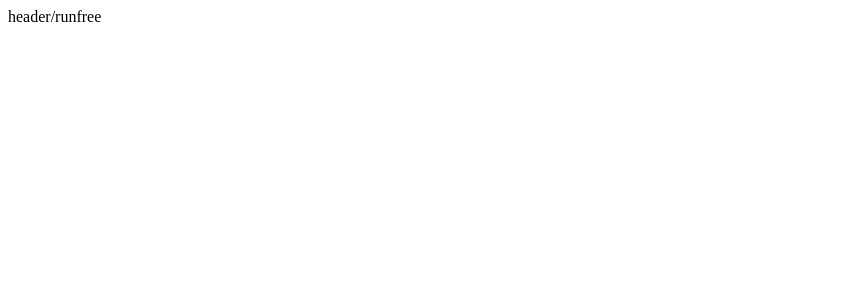
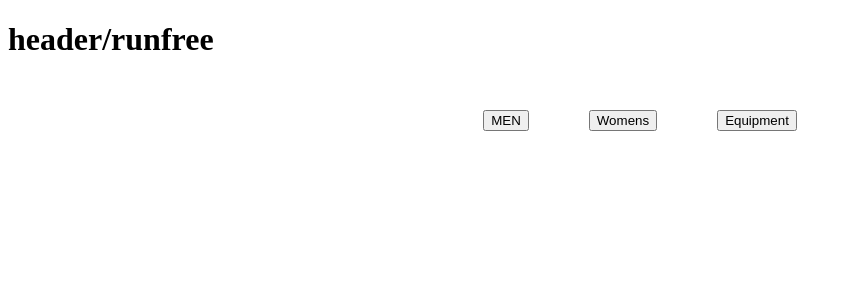
Before and after one commit to D-coding-GH/rfecomdesign, a React (Create React App) app: page / in a window 1280 px wide. Shown: the top 300 px of the page, without its empty margins (0-852 px from the left). Built offline with nearby package versions, Linux system fonts and the light colour scheme; the HTML template or start-up script is replaced by a standard one.

Commit message:
drop down menu created

```diff
--- /dev/null
+++ b/src/components/Header.css
@@ -0,0 +1,4 @@
+.menuPosition {
+    display: flex;
+    justify-content: center
+}
--- a/src/components/Header.js
+++ b/src/components/Header.js
@@ -1,14 +1,27 @@
 import React, { Component } from 'react';
+import Menu from "./Menu";
+import "./Header.css"
+import "./Menu.css"
+
+
 
 class Header extends Component {
-
   render() {
     return (
       <div>
-                <a>header/runfree</a>
+        <h1>header/runfree</h1>
+        <div className="menuPosition">
+          <Menu />
+        </div>
       </div>
     );
   }
 }
 
 export default Header;
+
+
+//.......search
+//.......login
+
+//...IMPORT menu
--- /dev/null
+++ b/src/components/Menu.css
@@ -0,0 +1,24 @@
+
+.menuSpace{
+    display: flex;
+    justify-content: space-evenly;
+    flex-direction: row;
+}
+
+.men{
+    margin: 10px;
+    padding: 20px;
+
+}
+
+.women{
+    margin: 10px;
+    padding: 20px;
+
+}
+
+.equipment{
+    margin: 10px;
+    padding: 20px;
+
+}
--- /dev/null
+++ b/src/components/Menu.js
@@ -0,0 +1,181 @@
+import React, { Component,} from 'react';
+import "./Menu.css"
+
+const Menu = () => {
+    return (
+
+<div className="menuSpace" >
+        <div >
+            <Mens/>
+        </div>
+        <div >
+             <Womens/>
+        </div>
+        <div  >
+             <Equipment/>
+        </div>
+</div>
+    );
+};
+
+
+
+class Mens extends Component {
+
+    dropdownContainer = React.createRef();
+    state = {
+      open: false,
+    };
+    componentDidMount() {
+      document.addEventListener("mousedown", this.handleClickOutside);
+    }
+    componentWillUnmount() {
+      document.removeEventListener("mousedown", this.handleClickOutside);
+    }
+    handleClickOutside = (event) => {
+      if (
+        this.dropdownContainer.current &&
+        !this.dropdownContainer.current.contains(event.target)
+      ) {
+        this.setState({
+          open: false,
+        });
+      }
+    };
+    handleButtonClick = () => {
+      this.setState((state) => {
+        return {
+          open: !state.open,
+        };
+      });
+    };
+
+
+
+    render() {
+        return (
+            <div className="men">
+            <section className="menContainer" ref={this.dropdownContainer}>
+              <button id="regButton" onClick={this.handleButtonClick}>
+                MEN
+              </button>
+              {this.state.open && (
+                <div class="menContainer">
+                  <li className="showmenuli"> Street</li>
+                  <li className="showmenuli">Road</li>
+                  <li className="showmenuli">Trail</li>
+                </div>
+              )}
+            </section>
+          </div>
+        );
+    }
+}
+
+
+class Womens extends Component {
+
+    dropdownContainer = React.createRef();
+    state = {
+      open: false,
+    };
+    componentDidMount() {
+      document.addEventListener("mousedown", this.handleClickOutside);
+    }
+    componentWillUnmount() {
+      document.removeEventListener("mousedown", this.handleClickOutside);
+    }
+    handleClickOutside = (event) => {
+      if (
+        this.dropdownContainer.current &&
+        !this.dropdownContainer.current.contains(event.target)
+      ) {
+        this.setState({
+          open: false,
+        });
+      }
+    };
+    handleButtonClick = () => {
+      this.setState((state) => {
+        return {
+          open: !state.open,
+        };
+      });
+    };
+
+
+
+    render() {
+        return (
+            <div className="women">
+            <section className="womenContainer" ref={this.dropdownContainer}>
+              <button id="regButton" onClick={this.handleButtonClick}>
+                Womens
+              </button>
+              {this.state.open && (
+                <div class="womenContainer">
+                  <li className="showmenuli"> Street</li>
+                  <li className="showmenuli">Road</li>
+                  <li className="showmenuli">Trail</li>
+                </div>
+              )}
+            </section>
+          </div>
+        );
+    }
+}
+
+class Equipment extends Component {
+
+    dropdownContainer = React.createRef();
+    state = {
+      open: false,
+    };
+    componentDidMount() {
+      document.addEventListener("mousedown", this.handleClickOutside);
+    }
+    componentWillUnmount() {
+      document.removeEventListener("mousedown", this.handleClickOutside);
+    }
+    handleClickOutside = (event) => {
+      if (
+        this.dropdownContainer.current &&
+        !this.dropdownContainer.current.contains(event.target)
+      ) {
+        this.setState({
+          open: false,
+        });
+      }
+    };
+    handleButtonClick = () => {
+      this.setState((state) => {
+        return {
+          open: !state.open,
+        };
+      });
+    };
+
+
+
+    render() {
+        return (
+            <div className="equipment">
+            <section className="equipmentContainer" ref={this.dropdownContainer}>
+              <button id="regButton" onClick={this.handleButtonClick}>
+              Equipment
+              </button>
+              {this.state.open && (
+                <div class="equipmentContainer">
+                  <li className="showmenuli"> Street</li>
+                  <li className="showmenuli">Road</li>
+                  <li className="showmenuli">Trail</li>
+                </div>
+              )}
+            </section>
+          </div>
+        );
+    }
+}
+
+
+export default Menu;
```
Lines whose indentation alone changed are shown as unchanged.
